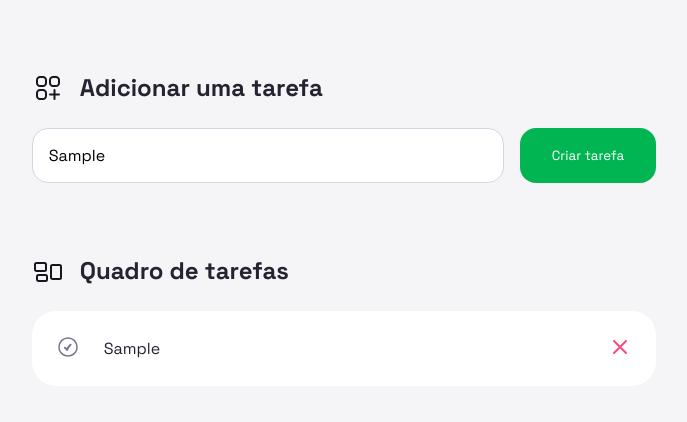
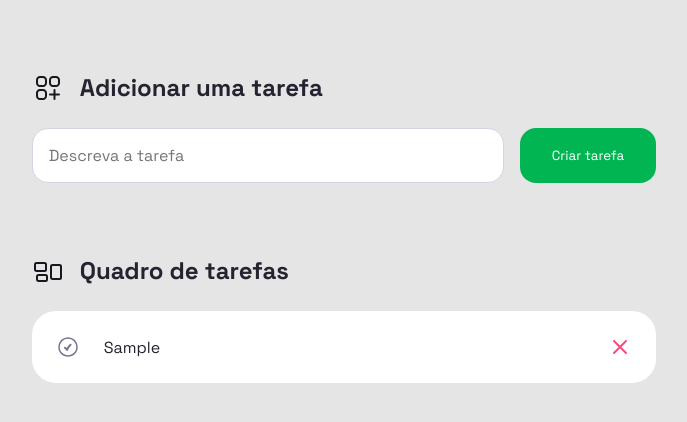
Before and after one commit to matheusvaz-tech/toDoList, a plain HTML site: page index.html in a window 1280 px wide. Both pictures are taken after typing "Sample" into the empty fields and a click on the input "Criar tarefa". Shown: the whole page, without its empty margins (296-983 px from the left). Drawn offline with Linux system fonts and the light colour scheme.

Commit message:
Ajuste nos últimos detalhes do projeto

```diff
--- a/css/style.css
+++ b/css/style.css
@@ -15,7 +15,7 @@ body {
   font-family: "Space Grotesk", sans-serif;
   color: #262331;
 
-  background: #f5f4f6;
+  background: #e5e5e5;
 }
 
 main {
@@ -55,6 +55,8 @@ form {
   border: 1px solid #d6d4e2;
 
   font-size: 1rem;
+
+  width: 472px;
 }
 
 .inputSearch:focus {
@@ -78,33 +80,28 @@ button {
   cursor: pointer;
 }
 
-.listItem {
-  display: none;
+.listItems {
+  display: flex;
+  flex-direction: column;
+  row-gap: 1rem;
 }
 
-.listItem.active {
-  display: flex;
-  align-items: center;
-  column-gap: 1.5rem;
+li {
+  list-style: none;
+  padding: 24px;
+  border-radius: 24px;
 
   background: white;
-  padding: 1.5rem;
 
-  border-radius: 1.5rem;
-  position: relative;
+  display: flex;
+  column-gap: 24px;
 }
 
-p {
-  line-height: 1.5rem;
-}
-
-.remove {
-  position: absolute;
-  right: 24px;
-}
-
-.checked .active,
-.checked .active path {
+.active,
+.active path {
   fill: #02b553;
   stroke: white;
+  color: #02b553;
+  text-decoration: line-through;
+  font-weight: 700;
 }
--- a/index.html
+++ b/index.html
@@ -38,7 +38,7 @@
         </form>
       </section>
 
-      <section>
+      <section class="toDos">
         <div class="title">
           <svg
             width="32"
@@ -58,52 +58,10 @@
 
           <h2>Quadro de tarefas</h2>
         </div>
-        <div class="listItems">
-          <div class="listItem">
-            <button class="checked">
-              <svg
-                width="24"
-                height="24"
-                viewBox="0 0 24 24"
-                fill="none"
-                xmlns="http://www.w3.org/2000/svg"
-              >
-                <path
-                  d="M21 12C21 13.1819 20.7672 14.3522 20.3149 15.4442C19.8626 16.5361 19.1997 17.5282 18.364 18.364C17.5282 19.1997 16.5361 19.8626 15.4442 20.3149C14.3522 20.7672 13.1819 21 12 21C10.8181 21 9.64778 20.7672 8.55585 20.3149C7.46392 19.8626 6.47177 19.1997 5.63604 18.364C4.80031 17.5282 4.13738 16.5361 3.68508 15.4442C3.23279 14.3522 3 13.1819 3 12C3 9.61305 3.94821 7.32387 5.63604 5.63604C7.32387 3.94821 9.61305 3 12 3C14.3869 3 16.6761 3.94821 18.364 5.63604C20.0518 7.32387 21 9.61305 21 12Z"
-                  stroke="#787491"
-                  stroke-width="1.5"
-                  stroke-linecap="round"
-                  stroke-linejoin="round"
-                />
-                <path
-                  d="M14.563 9.75C12.9927 11.1342 11.8114 12.9047 11.136 14.886L9 12.75"
-                  stroke="#787491"
-                  stroke-width="2"
-                  stroke-linecap="round"
-                  stroke-linejoin="round"
-                />
-              </svg>
-            </button>
-            <p class="imputedText">Qualquer texto aqui 📆</p>
-            <button class="remove">
-              <svg
-                width="24"
-                height="24"
-                viewBox="0 0 24 24"
-                fill="none"
-                xmlns="http://www.w3.org/2000/svg"
-              >
-                <path
-                  d="M6 18L18 6M6 6L18 18"
-                  stroke="#FF497D"
-                  stroke-width="2"
-                  stroke-linecap="round"
-                  stroke-linejoin="round"
-                />
-              </svg>
-            </button>
-          </div>
-        </div>
+
+        <ul class="listItems">
+
+        </ul>
       </section>
     </main>
     <script src="./js/main.js"></script>
--- a/js/main.js
+++ b/js/main.js
@@ -1,27 +1,49 @@
 const buttonCTA = document.querySelector(".buttonCTA");
 const capturedText = document.querySelector(".inputSearch");
-const imputedText = document.querySelector(".imputedText");
-const listItem = document.querySelector(".listItem");
-const checked = document.querySelector(".checked svg");
-const remove = document.querySelector(".remove");
 
 buttonCTA.addEventListener("click", (event) => {
-  let capturedTextValue = capturedText.value;
-  imputedText.textContent = capturedTextValue;
-  listItem.classList.add("active");
+  const listItems = document.querySelector(".listItems");
+  const item = document.createElement("li");
 
-  checked.addEventListener("click", () => {
-    listItem.style.border = "2px solid #02b553";
-    imputedText.style.textDecoration = "line-through";
-    imputedText.style.color = "#02b553";
-    imputedText.style.fontWeight = "700";
+  const check = document.createElement("svg");
+  const toDo = document.createElement("p");
+  const remove = document.createElement("svg");
 
-    checked.classList.add("active");
+  check.innerHTML = `<svg width="24" height="24" viewBox="0 0 24 24" fill="none" xmlns="http://www.w3.org/2000/svg">
+  <path d="M21 12C21 13.1819 20.7672 14.3522 20.3149 15.4442C19.8626 16.5361 19.1997 17.5282 18.364 18.364C17.5282 19.1997 16.5361 19.8626 15.4442 20.3149C14.3522 20.7672 13.1819 21 12 21C10.8181 21 9.64778 20.7672 8.55585 20.3149C7.46392 19.8626 6.47177 19.1997 5.63604 18.364C4.80031 17.5282 4.13738 16.5361 3.68508 15.4442C3.23279 14.3522 3 13.1819 3 12C3 9.61305 3.94821 7.32387 5.63604 5.63604C7.32387 3.94821 9.61305 3 12 3C14.3869 3 16.6761 3.94821 18.364 5.63604C20.0518 7.32387 21 9.61305 21 12Z" stroke="#787491" stroke-width="1.5" stroke-linecap="round" stroke-linejoin="round"/>
+  <path d="M14.563 9.75C12.9927 11.1342 11.8114 12.9047 11.136 14.886L9 12.75" stroke="#787491" stroke-width="2" stroke-linecap="round" stroke-linejoin="round"/>
+  </svg>`;
+  toDo.innerText = capturedText.value;
+  check.style.height = "24px";
+  remove.style.height = "24px";
+  remove.innerHTML = `<svg width="24" height="24" viewBox="0 0 24 24" fill="none" xmlns="http://www.w3.org/2000/svg">
+  <path d="M6 18L18 6M6 6L18 18" stroke="#FF497D" stroke-width="2" stroke-linecap="round" stroke-linejoin="round"/>
+  </svg>
+  `;
+
+  check.style.cursor = "pointer";
+  item.style.alignItems = "center";
+  item.style.position = "relative";
+  remove.style.position = "absolute";
+  remove.style.right = "24px";
+  remove.style.cursor = "pointer";
+
+  item.appendChild(check);
+  item.appendChild(toDo);
+  item.appendChild(remove);
+
+  listItems.appendChild(item);
+
+  remove.onclick = function () {
+    item.remove();
+  };
+
+  check.addEventListener("click", function () {
+    check.classList.toggle("active");
+    toDo.classList.toggle("active");
   });
+
+  capturedText.value = "";
 
   event.preventDefault();
 });
-
-remove.addEventListener("click", () => {
-  listItem.classList.remove("active");
-});
```
